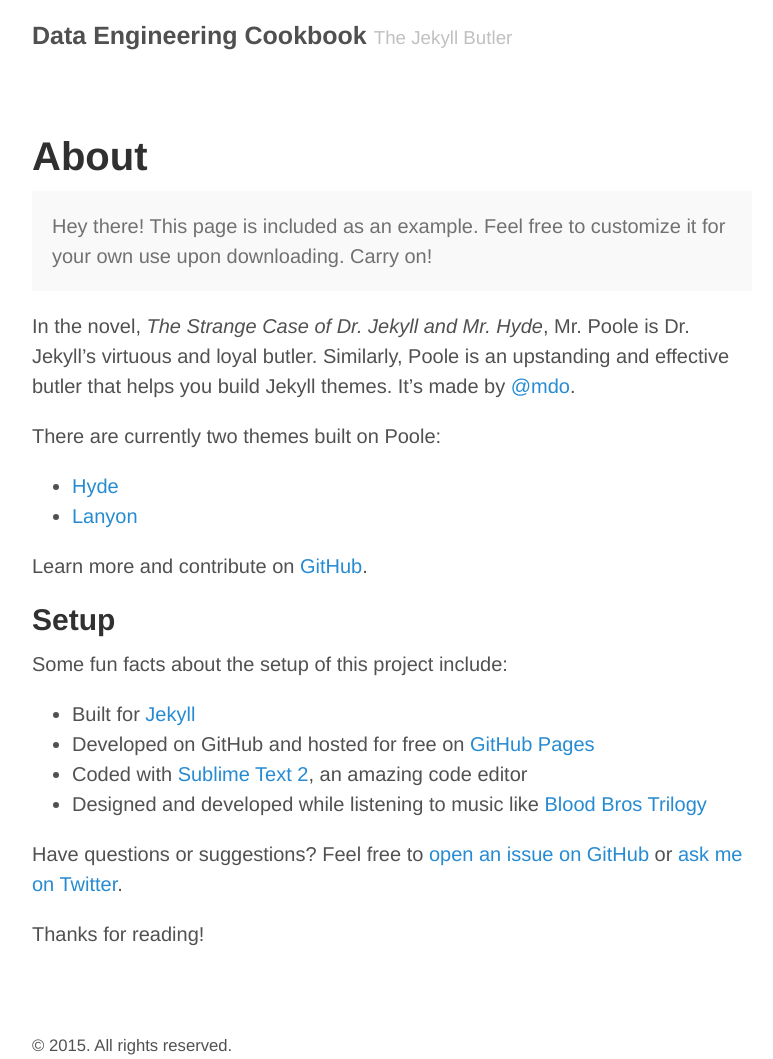
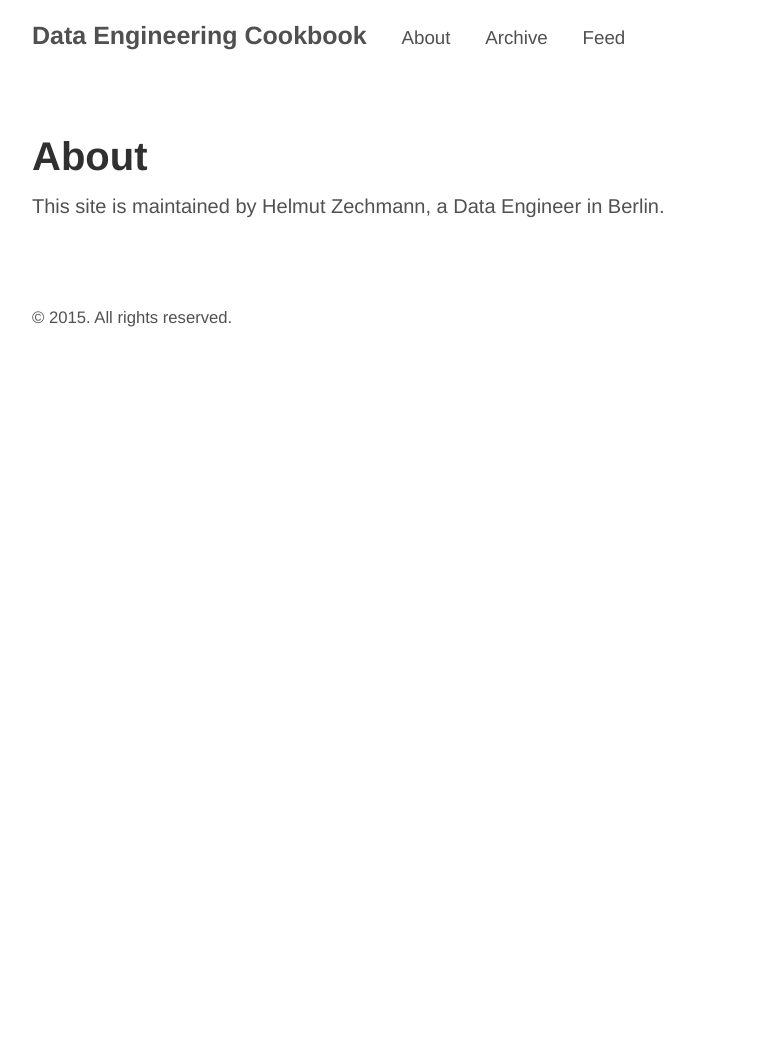
Before and after one commit to HelmutZechmann/HelmutZechmann.github.io, a Jekyll site: the page built from about.md, in a window 1280 px wide. Shown: the whole page, without its empty margins (248-1021 px from the left). Built offline with Jekyll 4.4.1, drawn with Linux system fonts in a browser that asks for light colours; after the commit the page ends 900 px from its top, so only the background shows below that.

Commit message:
Add archive page.

```diff
--- a/_config.yml
+++ b/_config.yml
@@ -17,3 +17,9 @@
 version:          1.0.0
 github:
   repo:           https://github.com/poole/poole
+
+
+pages_list:
+  About: '/about'
+  Archive: '/archive'
+  Feed: '/atom.xml'
--- a/_layouts/default.html
+++ b/_layouts/default.html
@@ -8,8 +8,12 @@
     <div class="container content">
       <header class="masthead">
         <h3 class="masthead-title">
-          <a href="{{ site.baseurl }}" title="Home">{{ site.title }}</a>
-          <small>{{ site.tagline }}</small>
+        <a href="/" title="Home">{{ site.title }}</a>
+
+        {% for page in site.pages_list %}
+          &nbsp;&nbsp;&nbsp;
+          <small><a href="{{ page[1]  }}">{{ page[0] }}</a></small>
+        {% endfor %}
         </h3>
       </header>
 
--- a/about.md
+++ b/about.md
@@ -3,28 +3,4 @@
 title: About
 ---
 
-<p class="message">
-  Hey there! This page is included as an example. Feel free to customize it for your own use upon downloading. Carry on!
-</p>
-
-In the novel, *The Strange Case of Dr. Jekyll and Mr. Hyde*, Mr. Poole is Dr. Jekyll's virtuous and loyal butler. Similarly, Poole is an upstanding and effective butler that helps you build Jekyll themes. It's made by [@mdo](https://twitter.com/mdo).
-
-There are currently two themes built on Poole:
-
-* [Hyde](http://hyde.getpoole.com)
-* [Lanyon](http://lanyon.getpoole.com)
-
-Learn more and contribute on [GitHub](https://github.com/poole).
-
-## Setup
-
-Some fun facts about the setup of this project include:
-
-* Built for [Jekyll](http://jekyllrb.com)
-* Developed on GitHub and hosted for free on [GitHub Pages](https://pages.github.com)
-* Coded with [Sublime Text 2](http://sublimetext.com), an amazing code editor
-* Designed and developed while listening to music like [Blood Bros Trilogy](https://soundcloud.com/maddecent/sets/blood-bros-series)
-
-Have questions or suggestions? Feel free to [open an issue on GitHub](https://github.com/poole/poole/issues/new) or [ask me on Twitter](https://twitter.com/mdo).
-
-Thanks for reading!
+This site is maintained by Helmut Zechmann, a Data Engineer in Berlin.
```
Also changed, not shown: achive.md (added, +10 -0 lines).
